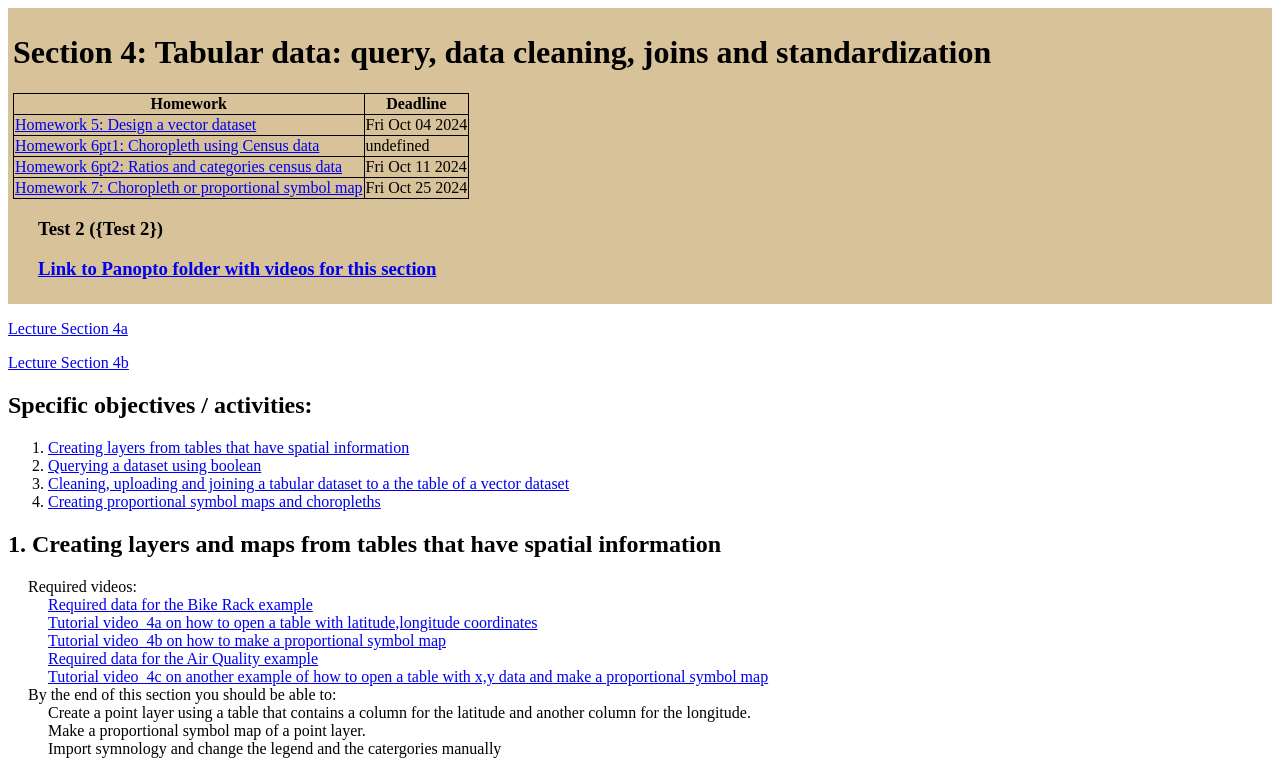
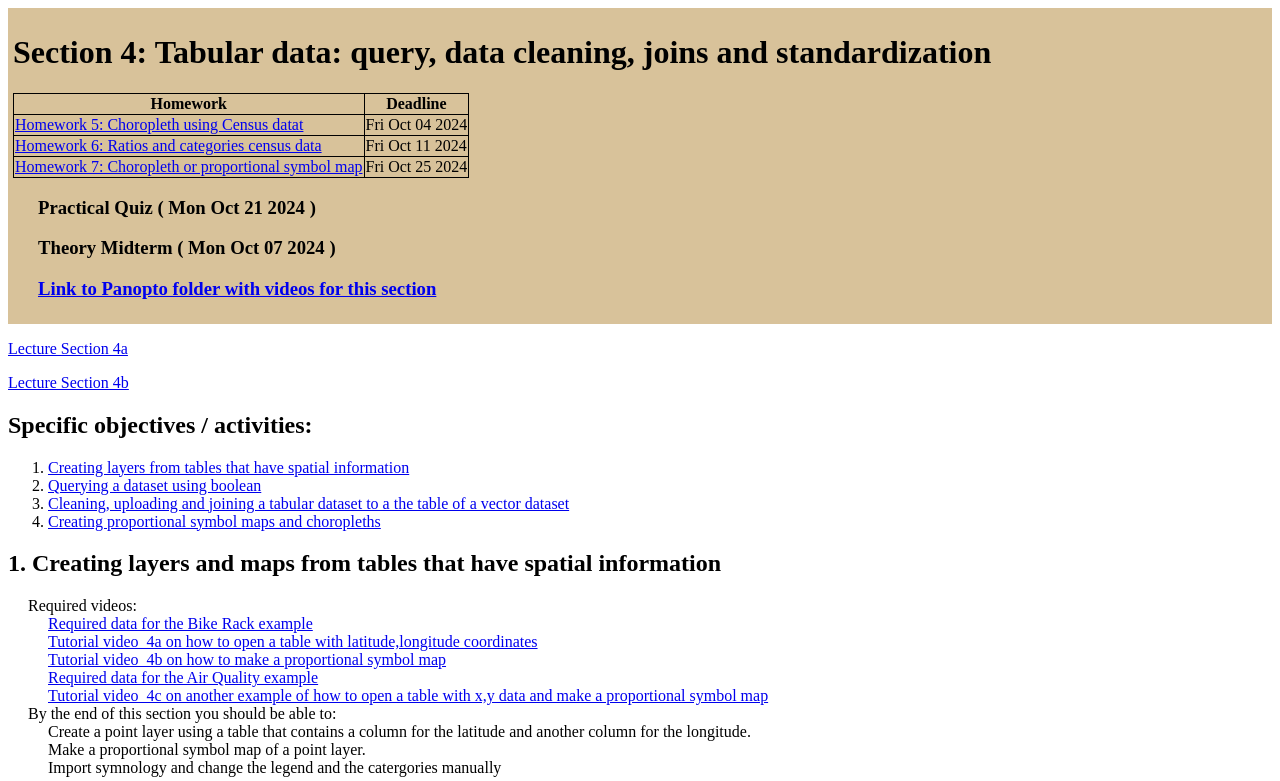
Before and after one commit to GISUNC/GEOG370Fall2024delete, a plain HTML site: page pages/section4.html in a window 1280 px wide. Shown: the top 781 px of the page. Drawn offline with Linux system fonts and the light colour scheme.

Commit message:
sections

```diff
--- a/pages/section4.html
+++ b/pages/section4.html
@@ -34,25 +34,22 @@
           <th>Homework</th>
           <th>Deadline</th>
           <tr>
-            <td><a href="../homework/homework05.html">Homework 5: Design a vector dataset</a></td>
+            <td><a href="../homework/homework05.html">Homework 5: Choropleth using Census datat</a></td>
             <td class="date">hw5</td>
           </tr>
         </tr>
         <tr>
-        <td><a href="../homework/homework06pt1.html"> Homework 6pt1: Choropleth using Census data</a></td>
-        <td class="date">hw6pt1</td>
-      </tr>
-      <tr>
-        <td><a href="../homework/homework06pt2.html"> Homework 6pt2: Ratios and categories census data</a></td>
+        <td><a href="../homework/homework06pt1.html"> Homework 6: Ratios and categories census data</a></td>
         <td class="date">hw6pt2</td>
       </tr>
+
       <tr>
         <td><a href="../homework/homework07.html"> Homework 7: Choropleth or proportional symbol map</a></td>
         <td class="date">hw7</td>
       </tr>
       </table>
-      <h3 class="schedule">Test 2 ({Test 2})</h3>
-      <p> </p>
+      <h3 class="schedule">Practical Quiz ({Practical Quiz 3}) </h3>
+      <h3 class="schedule">Theory Midterm ({Midterm}) </h3>        <p> </p>
         <h3><a class="videos" href="videosSec4">Link to Panopto folder with videos for this section</a></h3>
 
 
```
Also changed, not shown: pages/section1.html (+1 -1 lines), pages/section2.html (+8 -8 lines), pages/section3.html (+2 -1 lines), pages/section5.html (+2 -2 lines), pages/section6.html (+1 -1 lines), pages/section7.html (+1 -1 lines).
